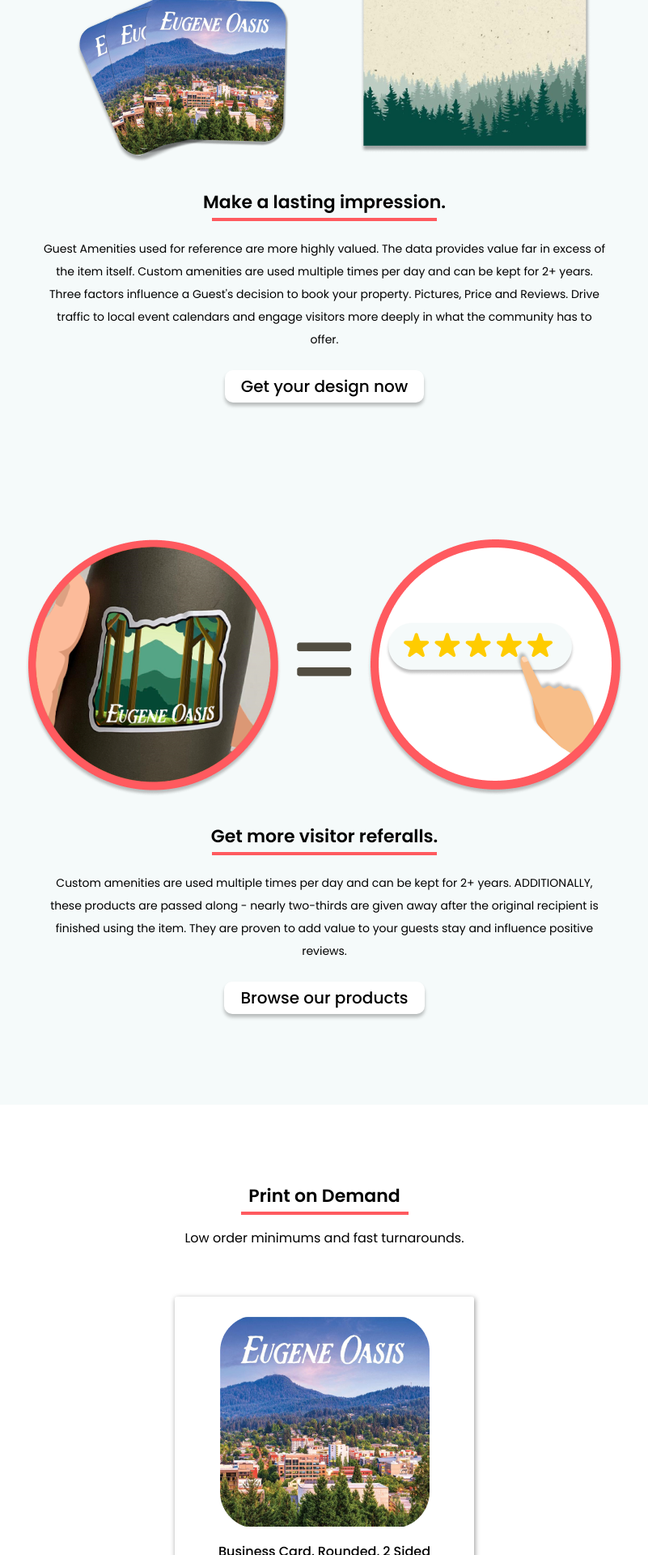
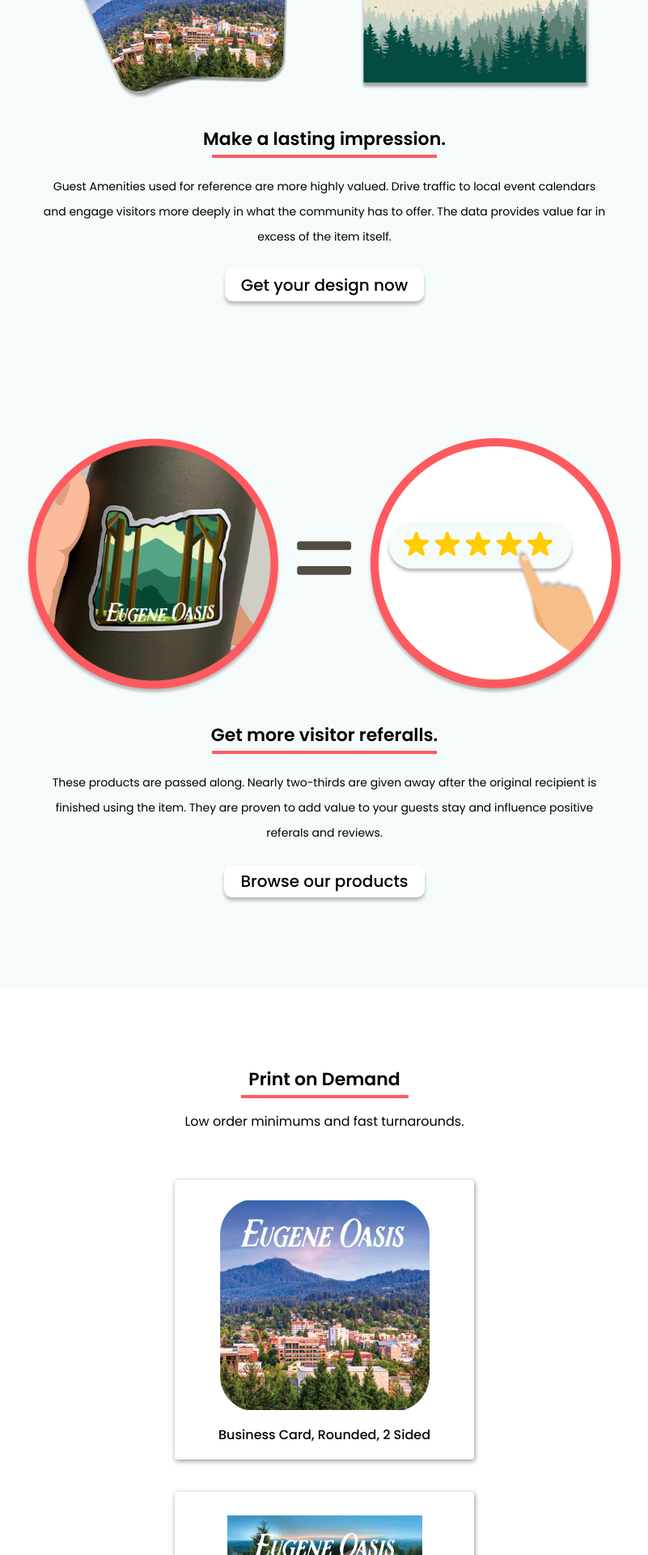
Before and after one commit to mitchHartigan/hostworkspromo, a React (Create React App) app: page / in a window 1280 px wide. Shown: the part 2030-3950 px from the top of the page at 81% size, without its empty margins (239-1040 px from the left). Built offline with nearby package versions, Linux system fonts and the light colour scheme.

Commit message:
feat: link/copy changes from feedback

```diff
--- a/src/components/contentBlocks/Summary.js
+++ b/src/components/contentBlocks/Summary.js
@@ -103,7 +103,7 @@ const DescriptionContainer = styled.div`
 const Text = styled.p`
   font-family: ${({ theme }) => theme.font};
   font-size: ${({ theme }) => theme.text.sm};
-  line-height: 28px;
+  line-height: 31px;
   margin-top: 20px;
 
   @media (max-width: 1600px) {
--- a/src/components/contentBlocks/index.js
+++ b/src/components/contentBlocks/index.js
@@ -8,7 +8,7 @@ const visitorData = {
   imgAlt: "mug image",
   title: "Get more visitor engagement.",
   description:
-    "Proven solutions for immediate and long-term visitor engagement. Interactive reference tools distributed as low-cost souvenirs. We design and produce collateral materials that are proven to be more highly valued and kept longer. Use to promote mobile engagement, multiple impressions over many YEARS and referrals. Use HostWorksPromo to build your brand equity, engage guests and boost your brand, service and product recall.",
+    "Proven solutions for visitor engagement. These items are proven to be more highly valued and kept longer. Use to promote mobile engagement, multiple impressions over many YEARS and referrals.",
   buttonText: "Find out how",
   buttonLink:
     "https://www.hostworkspromo.com/si/365452884/gp1/graphic-package-1",
@@ -19,7 +19,7 @@ const impressionData = {
   imgAlt: "Eugene Oasis branded products.",
   title: "Make a lasting impression.",
   description:
-    "Guest Amenities used for reference are more highly valued. The data provides value far in excess of the item itself. Custom amenities are used multiple times per day and can be kept for 2+ years. Three factors influence a Guest's decision to book your property. Pictures, Price and Reviews. Drive traffic to local event calendars and engage visitors more deeply in what the community has to offer.",
+    "Guest Amenities used for reference are more highly valued. Drive traffic to local event calendars and engage visitors more deeply in what the community has to offer. The data provides value far in excess of the item itself. ",
   buttonText: "Get your design now",
   buttonLink:
     "https://www.hostworkspromo.com/si/365452884/gp1/graphic-package-1",
@@ -30,7 +30,7 @@ const referralsData = {
   imgAlt: "Eugene Oasis logo converting to 5 star reviews",
   title: "Get more visitor referalls.",
   description:
-    "Custom amenities are used multiple times per day and can be kept for 2+ years. ADDITIONALLY, these products are passed along - nearly two-thirds are given away after the original recipient is finished using the item. They are proven to add value to your guests stay and influence positive reviews.",
+    "These products are passed along. Nearly two-thirds are given away after the original recipient is finished using the item. They are proven to add value to your guests stay and influence positive referals and reviews.",
   buttonText: "Browse our products",
   buttonLink:
     "https://www.hostworkspromo.com/si/365452884/gp1/graphic-package-1",
--- a/src/components/navbar/TextLink.js
+++ b/src/components/navbar/TextLink.js
@@ -4,25 +4,24 @@ import styled from "styled-components";
 export const TextLink = (props) => {
   const { children, destination, menu } = props;
 
-  function redirect(destination) {
-    window.location.href = destination;
-  }
-
   return (
-    <Container menu={menu} onClick={() => redirect(destination)}>
-      <Text menu={menu}>{children}</Text>
+    <Container menu={menu}>
+      <Text href={destination} target="_blank" menu={menu}>
+        {children}
+      </Text>
     </Container>
   );
 };
 
-const Text = styled.p`
+const Text = styled.a`
   font-family: ${({ theme }) => theme.font};
   font-size: ${({ theme }) => theme.text.sm};
   color: ${(props) => (props.menu ? "black" : "white")};
   cursor: pointer;
+  text-decoration: none;
 `;
 
-const Container = styled.div`
+const Container = styled.p`
   display: flex;
   flex-direction: row;
   justify-content: ${(props) => (props.menu ? "flex-start" : "center")};
--- a/src/components/printOnDemand/PrintOnDemand.js
+++ b/src/components/printOnDemand/PrintOnDemand.js
@@ -11,29 +11,24 @@ const businessCardData = {
   imgSrc: "oasis_business_card.png",
   imgAlt: "Eugene Oasis Business Card",
   name: "Business Card, Rounded, 2 Sided",
-  linkTarget:
-    "https://hostworkspromo.orders.com/business-card-round-corners-2-sided",
 };
 
 const bookmarkData = {
   imgSrc: "oasis_bookmarks.png",
   imgAlt: "Eugene Oasis Bookmarks",
   name: "Bookmarks, 2.25 x 8.25, 2 Sided",
-  linkTarget: "https://hostworkspromo.orders.com/bookmark-225-x-825-2-sided",
 };
 
 const memoPadData = {
   imgSrc: "oasis_memo_pad.png",
   imgAlt: "Eugene Oasis memo pad product",
   name: "Memo Pad, 4.25 x 5.5",
-  linkTarget: "https://hostworkspromo.orders.com/memo-pad-425x55",
 };
 
 const playingCardData = {
   imgSrc: "oasis_playing_cards.png",
   imgAlt: "Eugene Oasis playing cards",
   name: "Playing Cards",
-  linkTarget: "https://hostworkspromo.orders.com/playing-cards",
 };
 
 export const PrintOnDemand = () => {
@@ -41,7 +36,6 @@ export const PrintOnDemand = () => {
 
   return (
     <VisibilitySensor
-      partialVisibility
       onChange={(visibile) => {
         if (visibile) setVisible(true);
       }}
--- a/src/components/printOnDemand/ProductCard.js
+++ b/src/components/printOnDemand/ProductCard.js
@@ -2,20 +2,17 @@ import React from "react";
 import styled from "styled-components";
 
 export const ProductCard = (props) => {
-  const { imgSrc, imgAlt, name, linkTarget } = props;
+  const { imgSrc, imgAlt, name } = props;
 
   const cardWidth = 330;
   const cardHeight = 325;
-
-  function redirect(destination) {
-    window.location.href = destination;
-  }
 
   return (
     <Container
       cardWidth={cardWidth}
       cardHeight={cardHeight}
-      onClick={() => redirect(linkTarget)}
+      href="https://hostworkspromo.orders.com/"
+      target="_blank"
     >
       <Image src={imgSrc} alt={imgAlt} />
       <Text>{name}</Text>
@@ -23,7 +20,7 @@ export const ProductCard = (props) => {
   );
 };
 
-const Container = styled.div`
+const Container = styled.a`
   display: flex;
   flex-direction: column;
   justify-content: center;
@@ -35,6 +32,8 @@ const Container = styled.div`
   box-shadow: 1px 2px 6px rgba(0, 0, 0, 0.42);
   margin: 0px 15px 0px 15px;
   border-radius: 3px;
+  text-decoration: none;
+  color: black;
   cursor: pointer;
 
   &:hover {
```
